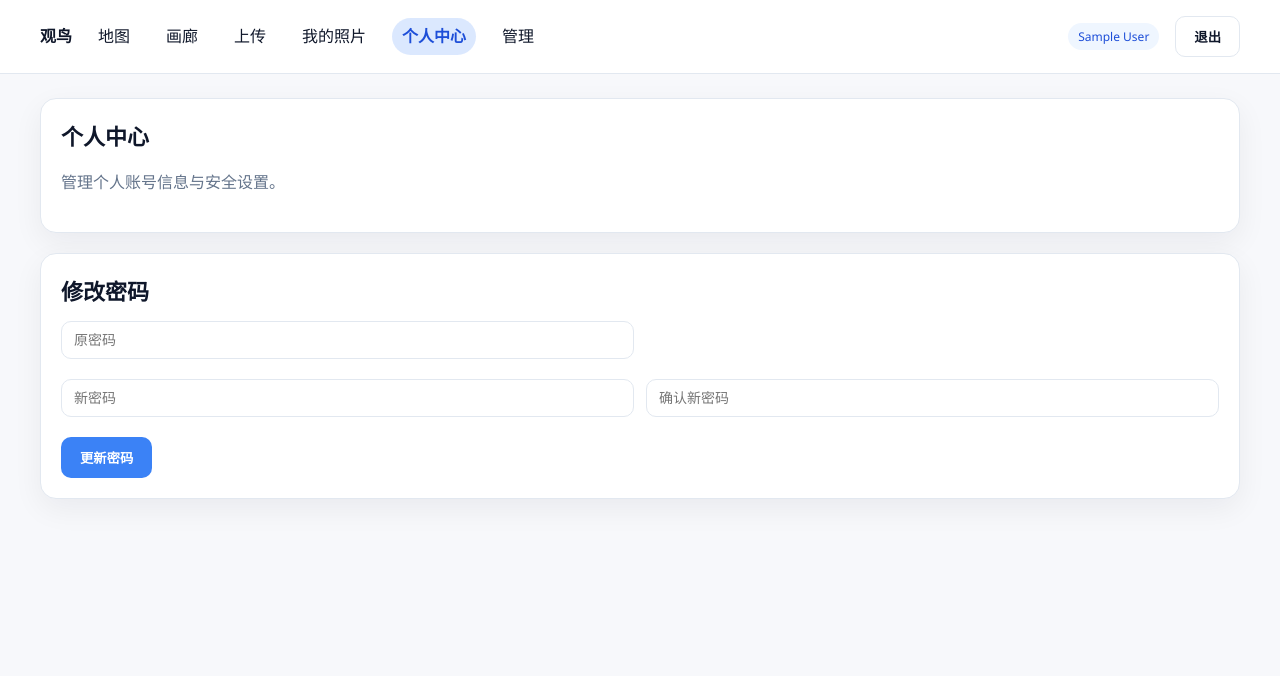
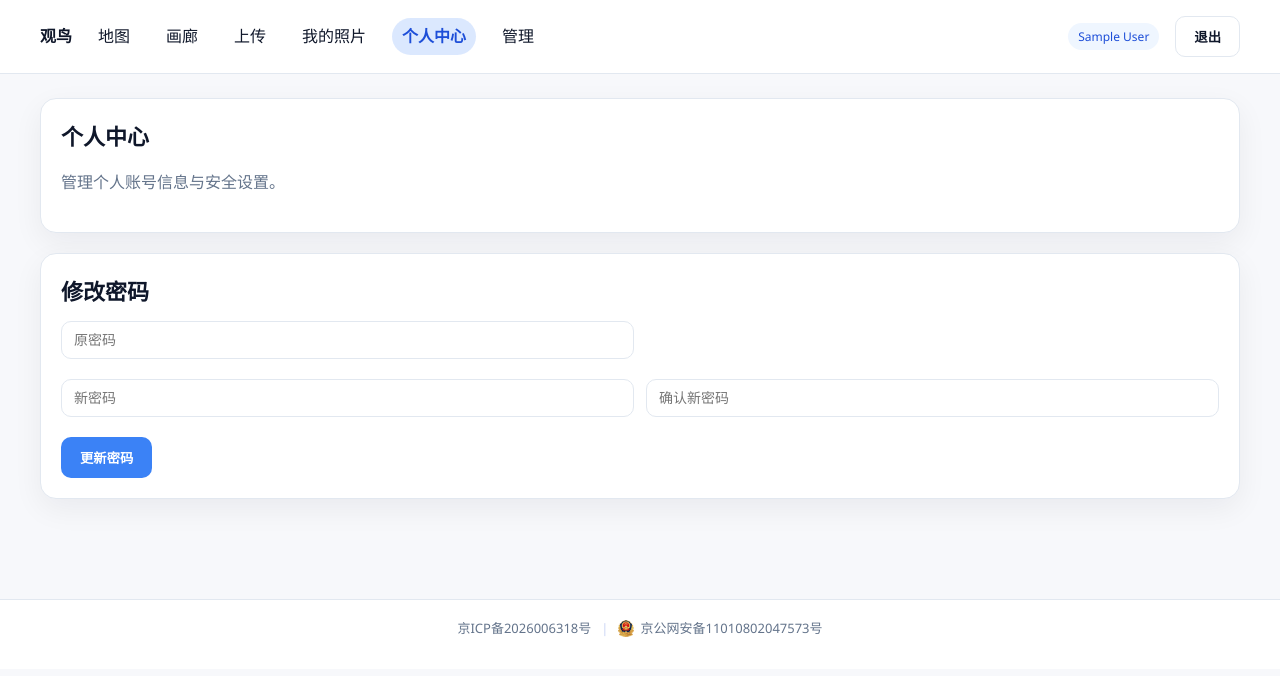
Before and after one commit to liuyihao18/BirdWatching, a Vue app in the folder frontend/: page /profile in a window 1280 px wide. Shown: the top 676 px of the page. Built offline with nearby package versions, Linux system fonts and the light colour scheme; no server answers; sample sign-in values are in the browser's storage.

Commit message:
增加备案信息

```diff
--- a/frontend/src/App.vue
+++ b/frontend/src/App.vue
@@ -21,6 +21,22 @@
     <main class="container page-padding">
       <router-view />
     </main>
+    <footer class="site-footer">
+      <div class="container footer-inner">
+        <a href="https://beian.miit.gov.cn/" target="_blank" rel="noreferrer">
+          京ICP备2026006318号
+        </a>
+        <span class="footer-divider">|</span>
+        <a
+          href="http://www.beian.gov.cn/portal/registerSystemInfo?recordcode=11010802047573"
+          target="_blank"
+          rel="noreferrer"
+        >
+          <img src="/police-badge.png" alt="公安备案" class="police-badge" />
+          京公网安备11010802047573号
+        </a>
+      </div>
+    </footer>
   </div>
 </template>
 
--- a/frontend/src/assets/style.css
+++ b/frontend/src/assets/style.css
@@ -37,6 +37,46 @@ a {
 
 .page-padding {
     padding: 24px 0 60px;
+}
+
+.site-footer {
+    margin-top: 40px;
+    padding: 18px 0 30px;
+    border-top: 1px solid var(--border);
+    color: var(--muted);
+    font-size: 13px;
+    background: #fff;
+}
+
+.footer-inner {
+    display: flex;
+    align-items: center;
+    justify-content: center;
+    gap: 10px;
+    flex-wrap: wrap;
+}
+
+.site-footer a {
+    color: inherit;
+    display: inline-flex;
+    align-items: center;
+    gap: 6px;
+}
+
+.site-footer a:hover,
+.site-footer a:focus-visible {
+    color: var(--primary-dark);
+}
+
+.footer-divider {
+    color: #cbd5f5;
+}
+
+.police-badge {
+    margin-top: 1px;
+    width: 16px;
+    height: 17px;
+    display: inline-block;
 }
 
 .text-muted {
@@ -686,6 +726,10 @@ a {
         padding: 10px 6px;
     }
 
+    .site-footer {
+        padding: 16px 0 24px;
+    }
+
     .admin-actions {
         flex-direction: column;
         align-items: stretch;
```
Also changed, not shown: frontend/public/police-badge.png (added).
